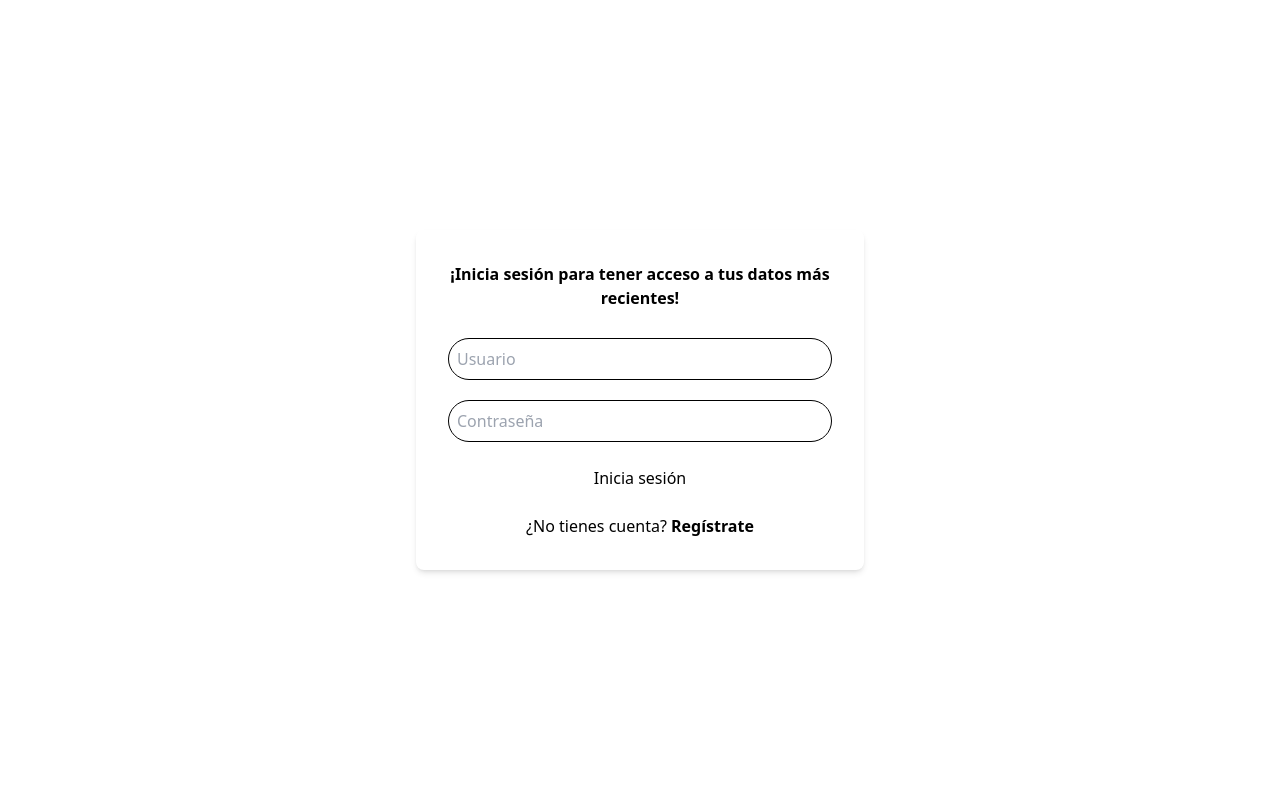
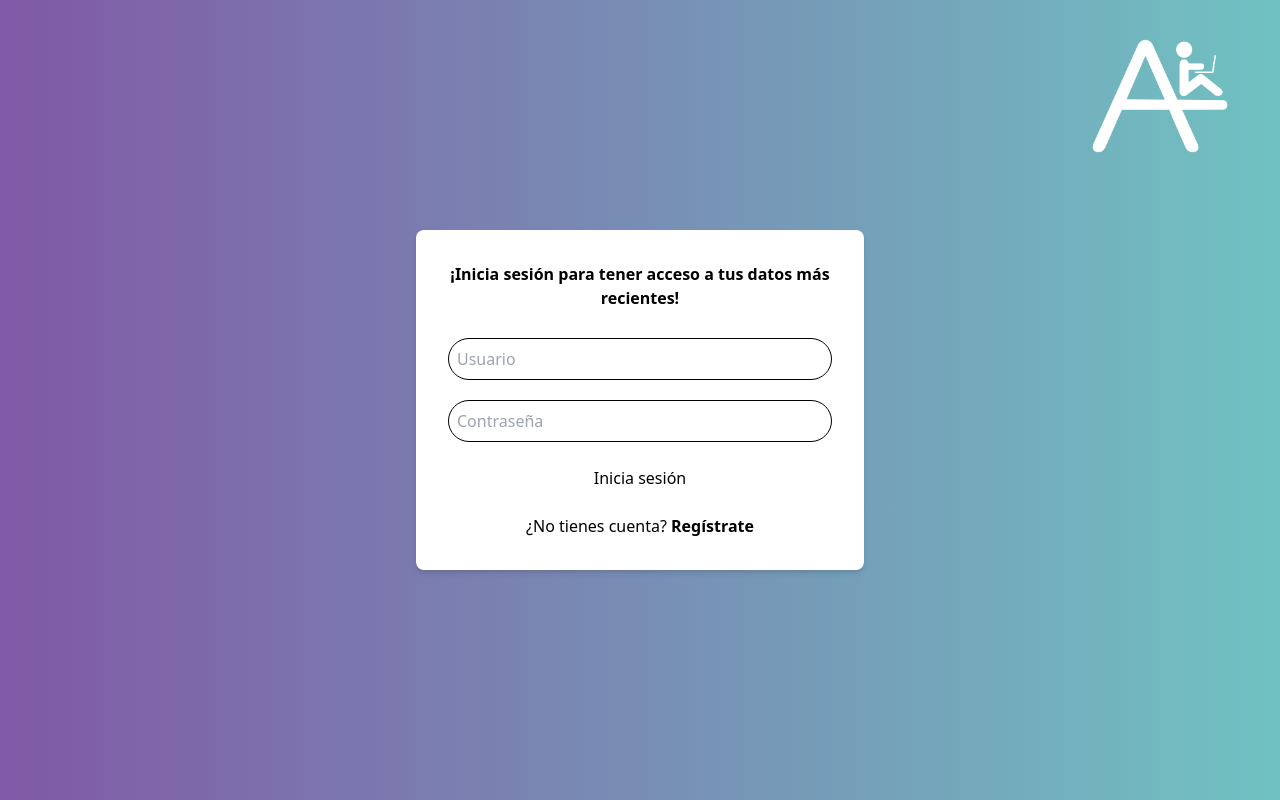
Before and after one commit to Brisnayu/cadena-infinita-front, a React (Vite) app: page /login in a window 1280 px wide. Built offline with nearby package versions, Linux system fonts and the light colour scheme.

Commit message:
change icon html, add degraded pages, component LayoutForms

```diff
--- a/index.html
+++ b/index.html
@@ -2,7 +2,7 @@
 <html lang="en">
   <head>
     <meta charset="UTF-8" />
-    <link rel="icon" type="image/svg+xml" href="/vite.svg" />
+    <link rel="icon" type="image/svg+xml" href="/icons/auj-white-logo@2x.png" />
     <meta name="viewport" content="width=device-width, initial-scale=1.0" />
     <link href="./output.css" rel="stylesheet" />
     <link rel="preconnect" href="https://fonts.googleapis.com" />
--- /dev/null
+++ b/src/Componentes/LayoutForms.jsx
@@ -0,0 +1,14 @@
+const LayoutForms = ({ children }) => {
+  return (
+    <div className="min-h-screen flex items-center justify-center bg-gradiente01">
+      <img
+        className="w-[10rem] h-auto absolute top-4 right-10"
+        src="/icons/auj-white-logo-no-bg.png"
+        alt="icon AuJ"
+      />
+      <main>{children}</main>
+    </div>
+  );
+};
+
+export default LayoutForms;
--- a/src/pages/Login.jsx
+++ b/src/pages/Login.jsx
@@ -1,6 +1,7 @@
 import { useState } from "react";
 import { Link, useNavigate } from "react-router-dom";
 import { useAuth } from "../Context/AuthContext";
+import LayoutForms from "../Componentes/LayoutForms";
 
 const Login = () => {
   const navigate = useNavigate();
@@ -21,9 +22,11 @@ const Login = () => {
   };
 
   return (
-    <div className="min-h-screen flex items-center justify-center bg-gray-100">
-      <div className="bg-white p-8 rounded-lg shadow-md w-full max-w-md">
-        <h2 className="text-1xl font-bold mb-6 text-center">¡Inicia sesión para tener acceso a tus datos más recientes!</h2>
+    <LayoutForms>
+      <div className="bg-white p-8 rounded-lg shadow-md w-full max-w-md bg-onPrimary">
+        <h2 className="text-1xl font-bold mb-6 text-center">
+          ¡Inicia sesión para tener acceso a tus datos más recientes!
+        </h2>
         {error && <p className="text-red-500 mb-4">{error}</p>}
         <form onSubmit={handleForm} className="space-y-4">
           <div>
@@ -48,13 +51,21 @@ const Login = () => {
               onChange={(e) => setPassword(e.target.value)}
             />
           </div>
-          <button type="submit" className="w-full bg-blue-500 text-white p-2 rounded-md">Inicia sesión</button>
+          <button
+            type="submit"
+            className="w-full bg-blue-500 text-white p-2 rounded-md"
+          >
+            Inicia sesión
+          </button>
         </form>
         <p className="mt-4 text-center">
-          ¿No tienes cuenta? <Link to="/register" className="text-blue-500 font-bold">Regístrate</Link>
+          ¿No tienes cuenta?{" "}
+          <Link to="/register" className="text-blue-500 font-bold">
+            Regístrate
+          </Link>
         </p>
       </div>
-    </div>
+    </LayoutForms>
   );
 };
 
--- a/src/pages/RecoverPassword.jsx
+++ b/src/pages/RecoverPassword.jsx
@@ -1,5 +1,11 @@
+import LayoutForms from "../Componentes/LayoutForms";
+
 const RecoverPassword = () => {
-  return <div>RecoverPassword</div>;
+  return (
+    <LayoutForms>
+      <h2>Aquí va la página de recuperrar contraseña!</h2>
+    </LayoutForms>
+  );
 };
 
 export default RecoverPassword;
--- a/src/pages/Register.jsx
+++ b/src/pages/Register.jsx
@@ -1,6 +1,7 @@
 import { useState } from "react";
 import { Link, useNavigate } from "react-router-dom";
 import { useAuth } from "../Context/AuthContext";
+import LayoutForms from "../Componentes/LayoutForms";
 
 const Register = () => {
   const navigate = useNavigate();
@@ -26,7 +27,7 @@ const Register = () => {
   };
 
   return (
-    <div className="min-h-screen flex items-center justify-center bg-gray-100">
+    <LayoutForms>
       <div className="bg-white p-8 rounded-lg shadow-md w-full max-w-md">
         <h2 className="text-1xl mb-6 text-center font-bold">Registro</h2>
         {error && <p className="text-red-500 mb-4">{error}</p>}
@@ -73,7 +74,7 @@ const Register = () => {
           ¿Tienes cuenta? <Link to="/login" className="text-blue-500 font-bold">Inicia sesión</Link>
         </p>
       </div>
-    </div>
+    </LayoutForms>
   );
 };
 
--- a/tailwind.config.js
+++ b/tailwind.config.js
@@ -75,6 +75,9 @@ const config = {
       surfaceContainerHigh: "#EDE6EE",
       surfaceContainerHighest: "#E7E0E8",
     },
+    backgroundImage: {
+      gradiente01: 'linear-gradient(90deg, rgba(128,89,166,1) 0%, rgba(112,194,194,1) 100%)',
+    }
   },
   plugins: [],
 };
```
